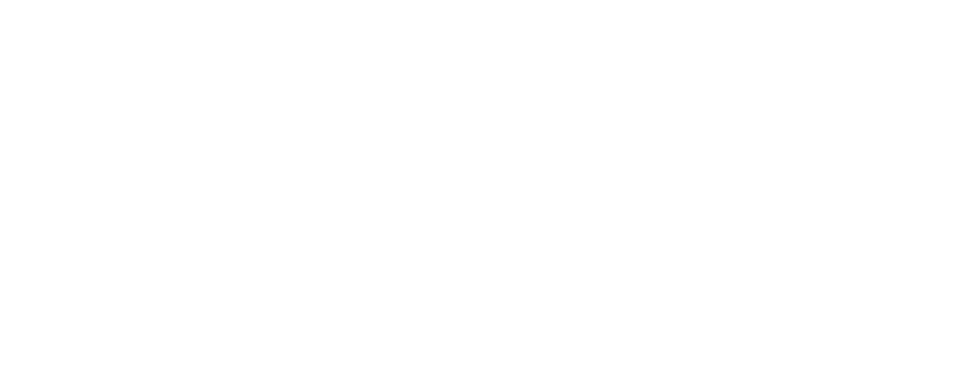
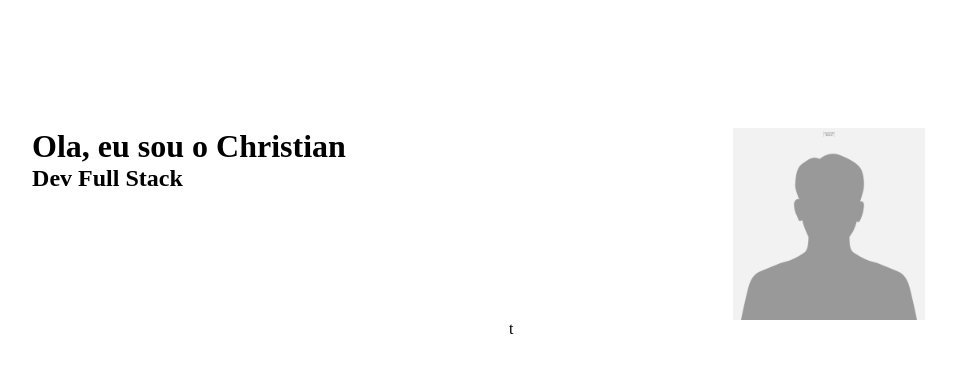
Before and after one commit to ChristianHSousa/Portif-lio, a plain HTML site: page index.html in a window 1280 px wide. Shown: the whole page, without its empty margins (131-1087 px from the left). Drawn offline with Linux system fonts and the light colour scheme.

Commit message:
Inicio Página

```diff
--- a/Style.css
+++ b/Style.css
@@ -0,0 +1,29 @@
+*{
+    padding: 0;
+    margin: 0;
+    box-sizing: border-box;
+}
+
+.Main{
+    width: 100%;
+    height: 100vh;
+    display: flex;
+}
+
+.Container{
+    width: 100%;
+    height: 100%;
+    padding-top: 10%;
+}
+
+.Image > img {
+    display: block;
+    width: 30%;
+    margin: 0 auto;
+}
+
+
+.Left{
+    display: flex;
+    justify-content: center;
+}
--- a/index.html
+++ b/index.html
@@ -7,7 +7,18 @@
     <link rel="stylesheet" href="Style.css">
 </head>
 <body>
-
+    <div class="Main">
+        <div class="Left Container">
+            <div class="Left-Text">
+                <h1>Ola, eu sou o Christian</h1>
+                <h2>Dev Full Stack</h2>
+            </div>
+        </div>
+        <div class="Right Container">
+            <div class="Image"><img src="Images\Perfil.jpg"></div>
+            <p>t</p>
+        </div>
+    </div>
     <script src="Script.js"></script>
 </body>
 </html>
```
Also changed, not shown: Images/Perfil.jpg (added).
